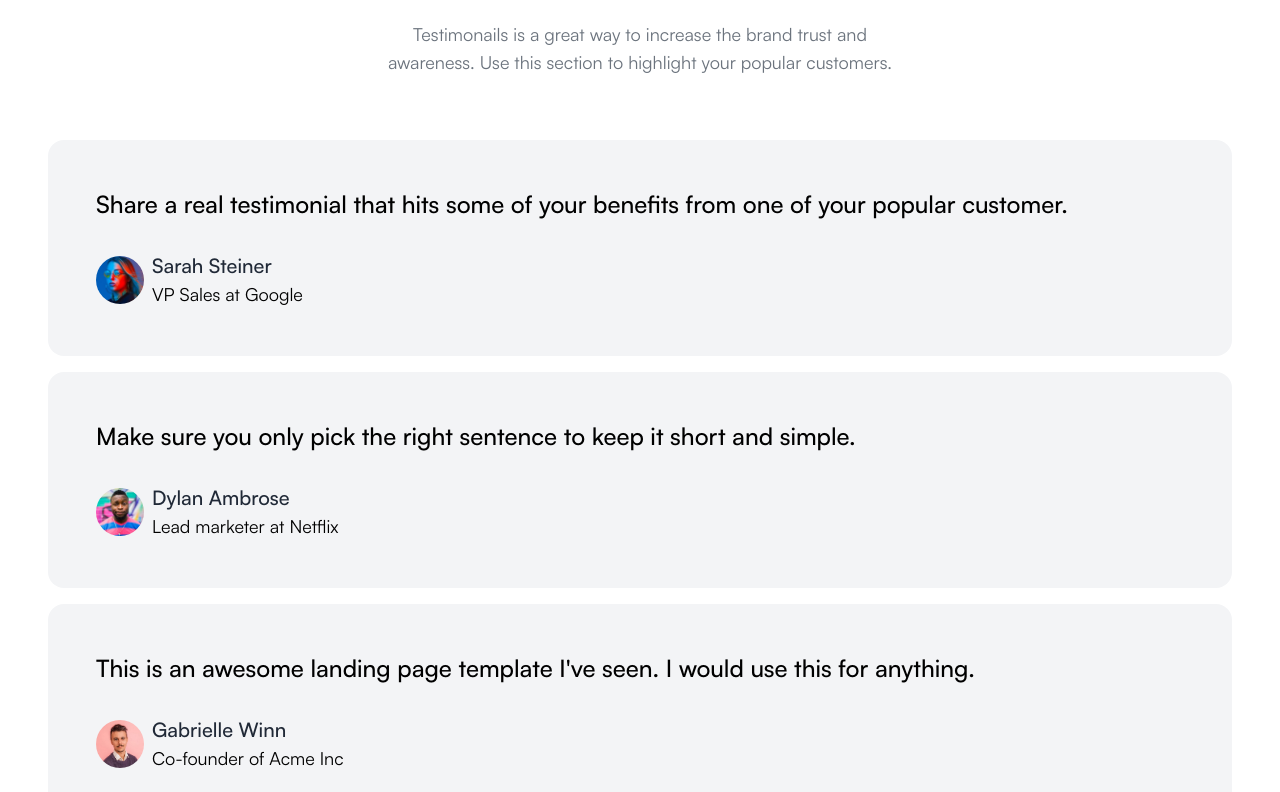
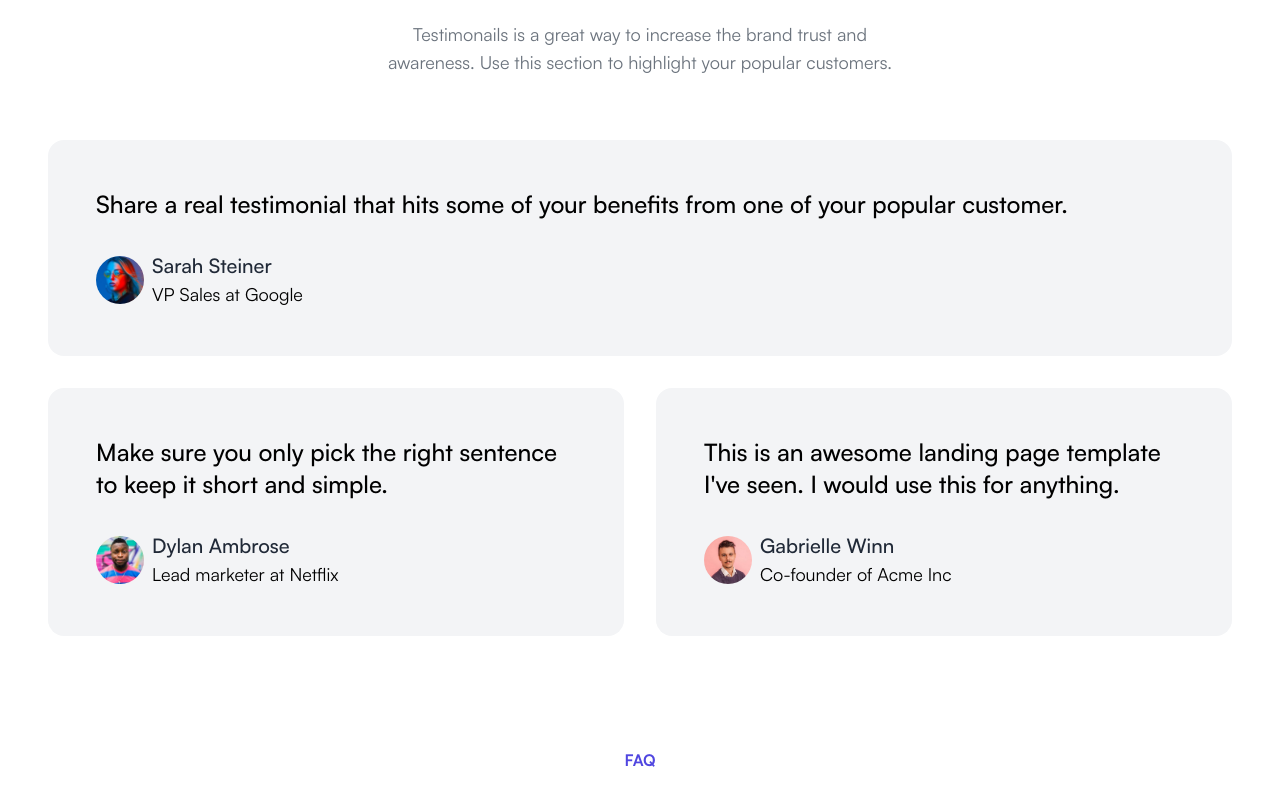
Before and after one commit to SayeemZaman/Nextly-Landing-Page, a React (Vite) app: page / in a window 1280 px wide. Shown: the part 3441-4233 px from the top of the page. Built offline with nearby package versions, Linux system fonts and the light colour scheme.

Commit message:
add responsiveness to Testimonials

```diff
--- a/src/components/Testimonials.jsx
+++ b/src/components/Testimonials.jsx
@@ -26,7 +26,7 @@ const data = [
 
 function TestimonialCard({desc, pfp, name, role}) {
   return (
-    <div className="bg-soft-white p-[48px] flex flex-col gap-[32px] rounded-[16px] my-[16px]">
+    <div className={`bg-soft-white p-[48px] flex flex-col gap-[32px] rounded-[16px] my-[16px] ${name === "Sarah Steiner" && "lg:col-span-2"}`}>
       <p className="text-2xl font-medium">{desc}</p>
       <div className="flex gap-[8px] items-center">
         <img src={pfp} alt="Profile picture of commentor" className="w-[48px] h-[48px] rounded-full" />
@@ -47,7 +47,7 @@ export default function Testimonials() {
         title="Here's what our customers said"
         desc="Testimonails is a great way to increase the brand trust and awareness. Use this section to highlight your popular customers."
       />
-      <div className="mt-[32px]">
+      <div className="mt-[32px] lg:grid lg:grid-cols-2 lg:gap-x-[32px]">
         {data.map((item, i) => (
           <TestimonialCard
             key={i}
```
